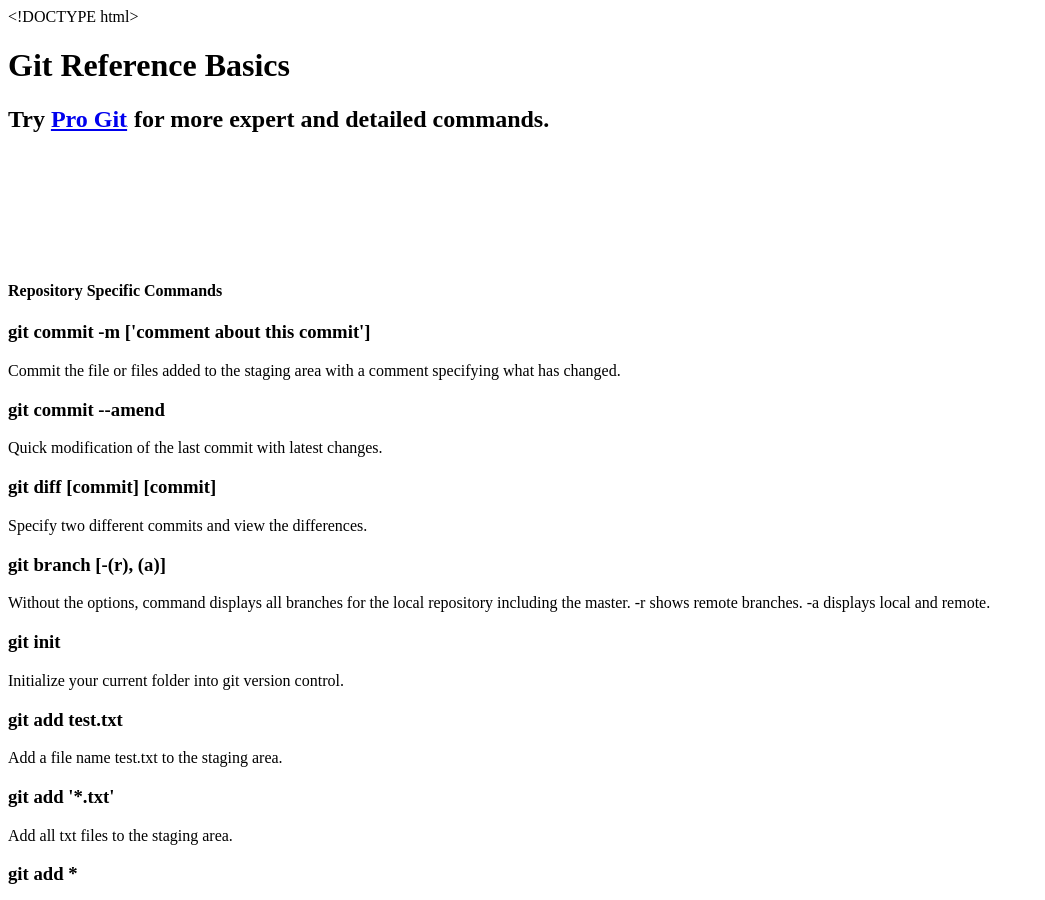
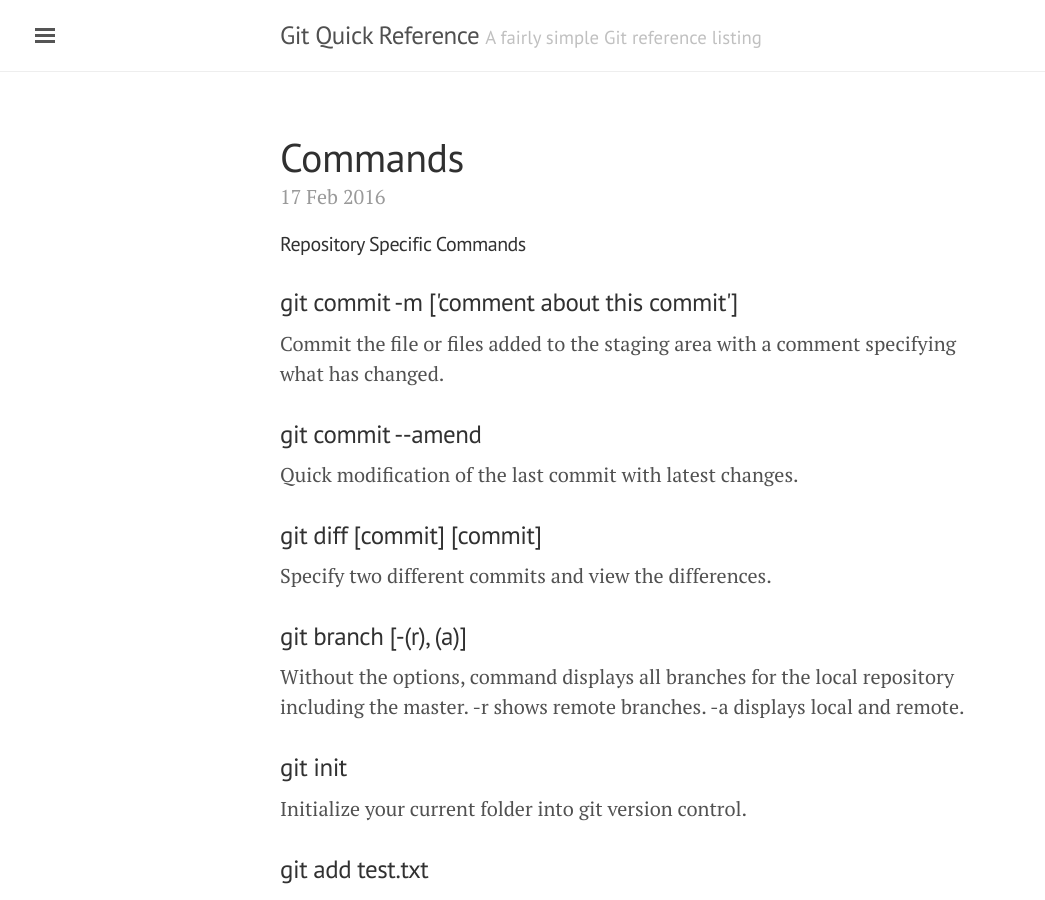
Before and after one commit to bridanp/git-ref, a Jekyll site: the page built from _posts/2016-02-17-commands.md, in a window 1280 px wide and 900 px high. Shown: the whole window, without its empty margins (0-1045 px from the left). Built offline with Jekyll 4.4.1, drawn with Linux system fonts in a browser that asks for light colours; a script that is not in the unit is left out; some of the changed text lies outside the part shown.

Commit message:
lanyon update

```diff
--- a/_posts/2016-02-17-commands.md
+++ b/_posts/2016-02-17-commands.md
@@ -1,26 +1,8 @@
-<!DOCTYPE html>
-<html>
-  <head>
-    <meta charset='utf-8'>
-    <meta http-equiv="X-UA-Compatible" content="chrome=1">
-    <link rel="stylesheet" type="text/css" href="stylesheets/stylesheet.css" media="screen">
-    <link rel="stylesheet" type="text/css" href="stylesheets/github-dark.css" media="screen">
-    <link rel="stylesheet" type="text/css" href="stylesheets/print.css" media="print">
+---
+layout: post
+title: Commands
+---
 
-    <title>Git-ref by bridanp</title>
-  </head>
-
-  <body>
-
-    <header>
-      <div class="containerh">
-        <h1>Git Reference Basics</h1>
-        <h2>Try <a rel="nofollow" href="http://www.amazon.com/gp/product/1484200772/ref=as_li_tl?ie=UTF8&camp=1789&creative=9325&creativeASIN=1484200772&linkCode=as2&tag=findcheap-20&linkId=ZMHZQIXBJRFX74WZ">Pro Git</a><img src="http://ir-na.amazon-adsystem.com/e/ir?t=findcheap-20&l=as2&o=1&a=1484200772" width="1" height="1" border="0" alt="" style="border:none !important; margin:0px !important;" /> for more expert and detailed commands.</h2>
-      </div>
-    </header>
-    <div class="container">
-      <section id="main_content">
-<br/><br/><br/><br/><br/><br/>
 <h4>Repository Specific Commands</h4>
 
 <h3><a id="designer-templates" class="anchor" href="#designer-templates" aria-hidden="true"><span aria-hidden="true" class="octicon octicon-link"></span></a>git commit -m ['comment about this commit']</h3>
@@ -234,14 +216,3 @@ git version control. </p>
 
       </section>
     </div>
-<script type="text/javascript">
-  amzn_assoc_ad_type = "link_enhancement_widget";
-  amzn_assoc_tracking_id = "findcheap-20";
-  amzn_assoc_linkid = "XXZCSRH3KMO57DYE";
-  amzn_assoc_placement = "";
-  amzn_assoc_marketplace = "amazon";
-  amzn_assoc_region = "US";
-</script>
-<script src="//z-na.amazon-adsystem.com/widgets/q?ServiceVersion=20070822&Operation=GetScript&ID=OneJS&WS=1&MarketPlace=US"></script>
-  </body>
-</html>
```
